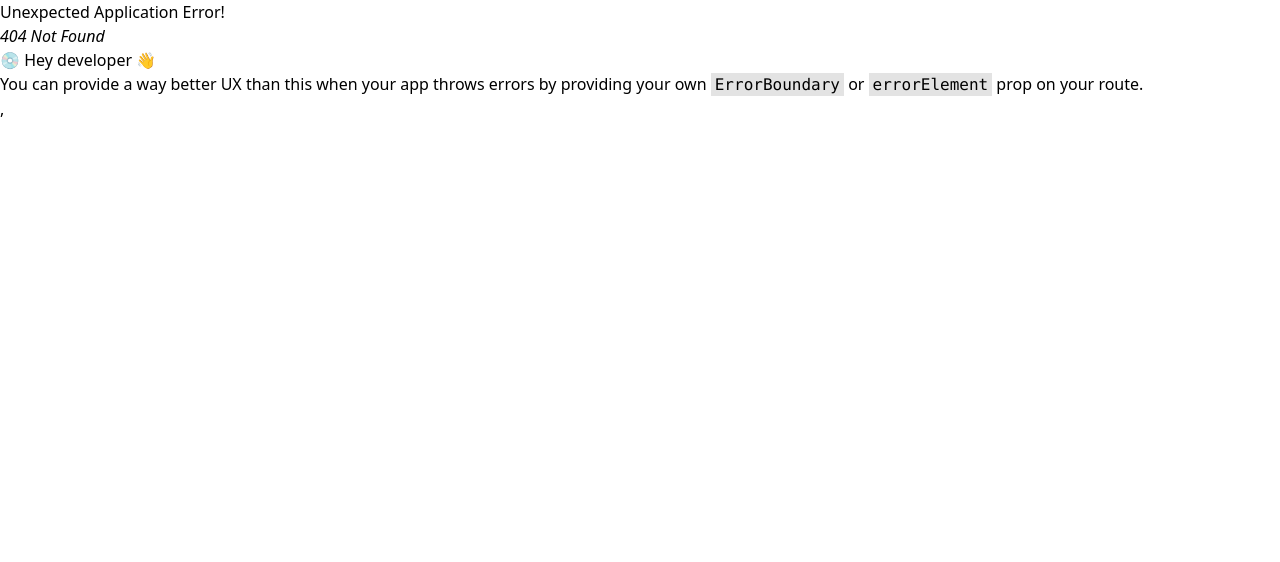
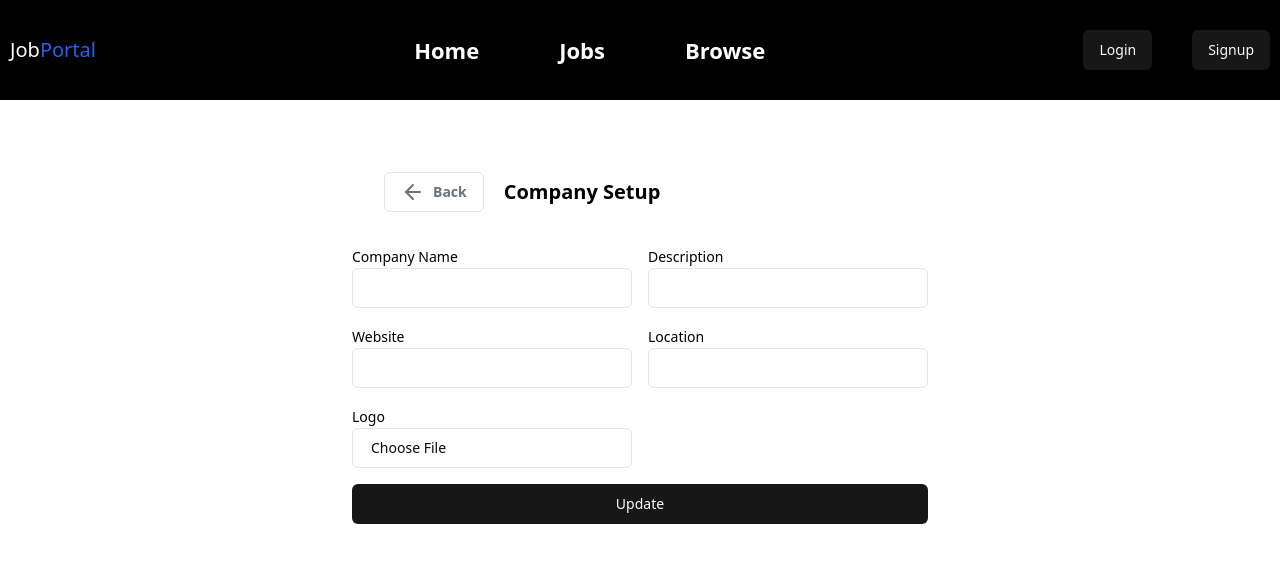
Before and after one commit to Tanush008/Job-Portal, a React (Vite) app in the folder frontend/: page /admin/companies/1 in a window 1280 px wide. Before the commit this address had no page. Shown: the top 562 px of the page. Built offline with nearby package versions, Linux system fonts and the light colour scheme.

Commit message:
`feat: update company registration and management functionality`

```diff
--- a/frontend/src/components/admin/Companies.jsx
+++ b/frontend/src/components/admin/Companies.jsx
@@ -14,7 +14,7 @@ import Navbar from '../Navbar/Navbar'
 const Companies = () => {
     // useGetAllCompanies();
     // const [input, setInput] = useState("");
-    // const navigate = useNavigate();
+    const navigate = useNavigate();
     // const dispatch = useDispatch();
 
     // useEffect(() => {
--- /dev/null
+++ b/frontend/src/components/admin/CompanySetup.jsx
@@ -0,0 +1,128 @@
+import React, { useState } from 'react'
+import Navbar from '../Navbar/Navbar'
+import { Button } from '../ui/button'
+import { ArrowLeft, Loader2 } from 'lucide-react'
+import { Label } from '../ui/label'
+import { Input } from '../ui/input'
+import { useNavigate, useParams } from 'react-router-dom'
+import axios from 'axios'
+import { COMPANY_END_POINT } from '../utils/constant'
+import { PanoramaSharp } from '@mui/icons-material'
+
+const CompanySetup = () => {
+    const [input, setInput] = useState({
+        name: "",
+        description: "",
+        website: "",
+        location: "",
+        file: null,
+    })
+    // console.log(input)
+    const [loading, setLoading] = useState(false)
+    const changeEventHandler = (e) => {
+        setInput({ ...input, [e.target.name]: e.target.value })
+    }
+    const changeFileHandler = (e) => {
+        const file = e.target.file?.[0];
+        setInput({ ...input, file })
+    }
+    const params = useParams();
+    const navigate = useNavigate();
+    const submitHandler = async (e) => {
+        setLoading(true)
+        e.preventDefault()
+        const formData = new FormData();
+        formData.append('name', input.name);
+        formData.append('description', input.description);
+        formData.append('website', input.website)
+        formData.append('locaton', input.location);
+        if (input.file) {
+            formData.append('file', input.file);
+        }
+        try {
+            const res = await axios.put(`${COMPANY_END_POINT}/update/${params.id}`, { formData }, {
+                headers: {
+                    'Content-Type': 'multipart/form-data',
+                },
+                withCredentials: true
+            })
+            console.log(res.data);
+
+            if (res.data.success) {
+                navigate('/admin/companies')
+            }
+        } catch (error) {
+            console.log(error);
+        }
+        finally {
+            setLoading(false)
+        }
+    }
+    return (
+        <div>
+            <Navbar />
+            <div className='max-w-xl mx-auto my-10 '>
+                <form onSubmit={submitHandler}>
+                    <div className='flex items-center gap-5 p-8'>
+                        <Button onClick={() => navigate("/admin/companies")} variant="outline" className="flex items-center gap-2 text-gray-500 font-semibold">
+                            <ArrowLeft />
+                            <span>Back</span>
+                        </Button>
+                        <h1 className='font-bold text-xl'>Company Setup</h1>
+                    </div>
+                    <div className='grid grid-cols-2 gap-4 '>
+                        <div >
+                            <Label>Company Name</Label>
+                            <Input className='text-white'
+                                type="text"
+                                name="name"
+                                value={input.name}
+                                onChange={changeEventHandler}
+                            />
+                        </div>
+                        <div>
+                            <Label>Description</Label>
+                            <Input className='text-white'
+                                type="text"
+                                name="description"
+                                value={input.description}
+                                onChange={changeEventHandler}
+                            />
+                        </div>
+                        <div>
+                            <Label>Website</Label>
+                            <Input className='text-white'
+                                type="text"
+                                name="website"
+                                value={input.website}
+                                onChange={changeEventHandler}
+                            />
+                        </div>
+                        <div>
+                            <Label>Location</Label>
+                            <Input className='text-white'
+                                type="text"
+                                name="location"
+                                value={input.location}
+                                onChange={changeEventHandler}
+                            />
+                        </div>
+                        <div>
+                            <Label>Logo</Label>
+                            <Input className='text-white'
+                                type="file"
+                                accept="image/*"
+                                onChange={changeFileHandler}
+                            />
+                        </div>
+                    </div>
+                    {
+                        loading ? <Button className="w-full my-4"> <Loader2 className='mr-2 h-4 w-4 animate-spin' /> Please wait </Button> : <Button type="submit" className="w-full my-4">Update</Button>
+                    }
+                </form>
+            </div>
+        </div>
+    )
+}
+
+export default CompanySetup
--- /dev/null
+++ b/frontend/src/components/admin/CreateCompanies.jsx
@@ -0,0 +1,63 @@
+import React, { useDebugValue, useState } from 'react'
+import Navbar from '../Navbar/Navbar'
+import { Label } from '../ui/label'
+import { Input } from '../ui/input'
+import { Button } from '../ui/button'
+import axios from 'axios'
+import { COMPANY_END_POINT } from '../utils/constant'
+import { useNavigate } from 'react-router-dom'
+// import { Toast } from '../ui/toast'
+import { useDispatch } from 'react-redux'
+import { setSingleCompany } from '@/redux/companySlice'
+
+const CreateCompanies = () => {
+    const [companyName, setCompanyName] = useState()
+    const navigate = useNavigate();
+    const dispatch = useDispatch()
+    const regsiterCompany = async () => {
+        try {
+            const res = await axios.post(`${COMPANY_END_POINT}/register`, { companyName }, {
+                headers: {
+                    'Content-Type': 'application/json'
+                },
+                withCredentials: true,
+            })
+            console.log(res.data);
+
+            if (res.data.success) {
+                dispatch(setSingleCompany(res.data.companys))
+                // Toast.success(res.data.message)
+                const companyId = res?.data?.company?._id
+                navigate(`/admin/companies/${companyId}`)
+            }
+        } catch (error) {
+            console.log(error);
+
+        }
+    }
+    return (
+        <div>
+            <Navbar />
+            <div className='max-w-4xl mx-auto text-white'>
+                <div className='my-10'>
+                    <h1 className='font-bold text-2xl'>Your Company Name</h1>
+                    <p className='text-gray-500'>What would you like to give your company name? you can change this later.</p>
+                </div>
+
+                <Label>Company Name</Label>
+                <Input
+                    type="text"
+                    className="my-2"
+                    placeholder="JobHunt, Microsoft etc."
+                    onChange={(e) => setCompanyName(e.target.value)}
+                />
+                <div className='flex items-center gap-2 my-10'>
+                    <Button variant="outline" onClick={() => navigate("/admin/companies")}>Cancel</Button>
+                    <Button onClick={regsiterCompany}>Continue</Button>
+                </div>
+            </div>
+        </div>
+    )
+}
+
+export default CreateCompanies
--- a/frontend/src/components/utils/constant.js
+++ b/frontend/src/components/utils/constant.js
@@ -1,3 +1,4 @@
 export const USER_API_END_POINT = "http://localhost:8000/api/v1/users";
 export const JOB_API_END_POINT = "http://localhost:8000/api/v1/jobs";
 export const APPLICANT_END_POINT = "http://localhost:8000/api/v1/application";
+export const COMPANY_END_POINT = "http://localhost:8000/api/v1/company";
--- /dev/null
+++ b/frontend/src/redux/companySlice.js
@@ -0,0 +1,14 @@
+import { createSlice } from "@reduxjs/toolkit";
+const companySlice = createSlice({
+  name: "companys",
+  initialState: {
+    setSingleCompany: null,
+  },
+  reducers: {
+    setSingleCompany: (state, action) => {
+      state.setSingleCompany = action.payload;
+    },
+  },
+});
+export const { setSingleCompany } = companySlice.actions;
+export default companySlice.reducer;
--- a/frontend/src/redux/store.js
+++ b/frontend/src/redux/store.js
@@ -1,6 +1,7 @@
 import { combineReducers, configureStore } from "@reduxjs/toolkit";
 import authSlice from "../redux/authSlice.js";
 import jobSlice from "./jobSlice.js";
+import companySlice from "./companySlice.js";
 import {
   persistStore,
   persistReducer,
@@ -21,6 +22,7 @@ const persistConfig = {
 const rootReducer = combineReducers({
   auth: authSlice,
   jobs: jobSlice,
+  companys: companySlice,
 });
 const persistedReducer = persistReducer(persistConfig, rootReducer);
 const store = configureStore({
```
Also changed, not shown: frontend/src/App.jsx (+11 -1 lines), 2 other files (tests, documents, lock files or other folders).
